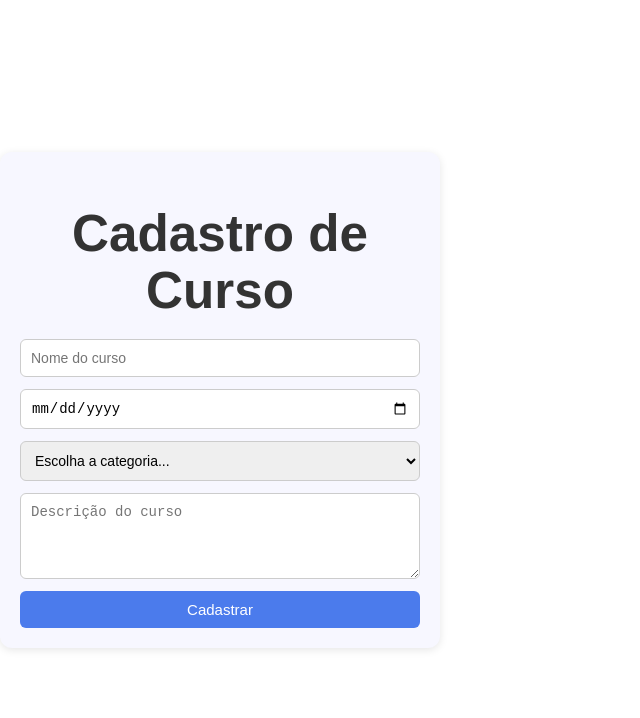
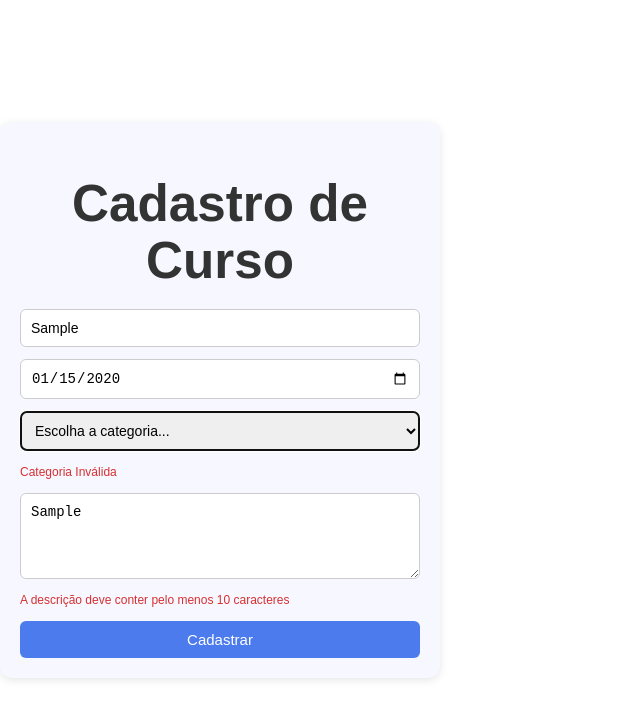
Before and after one commit to auriceliof/hashtag-FormProject, a React (Vite) app in the folder frontend/: page / in a window 1280 px wide. Both pictures are taken after typing "Sample", "2020-01-15", "Sample" into the empty fields and a click on the button "Cadastrar". Shown: the top 718 px of the page, without its empty margins (0-640 px from the left). Built offline with nearby package versions, Linux system fonts and the light colour scheme.

Commit message:
Schema with yup

```diff
--- a/frontend/src/App.jsx
+++ b/frontend/src/App.jsx
@@ -5,7 +5,30 @@ import { Controller, useForm } from "react-hook-form";
 import { yupResolver } from "@hookform/resolvers/yup";
 import * as yup from "yup";
 
-const schema = yup.object({});
+const schema = yup.object({
+  nomeCurso: yup
+  .string()
+  .required("O nome do curso é obrigatório")
+  .min(3, "O nome deve conter pelo menos 3 caracteres")
+  .max(50, "O nome deve ter no máximo 50 caracteres"),
+
+  data: yup
+  .date("Formato de data inválido")
+  .required("A data de início é obrigatória")
+  .typeError("Insira uma data válida"),
+
+  categoria: yup
+  .string()
+  .required("Escolha uma categoria")
+  .oneOf(["programação","design","marketing","outros"], "Categoria Inválida"),
+
+  descricao: yup
+  .string()
+  .required("A descrição é obrigatório")
+  .min(10, "A descrição deve conter pelo menos 10 caracteres")
+  .max(70, "A descrição deve ter no máximo 70 caracteres"),
+
+});
 
 export default function App() {
   const {
@@ -35,22 +58,11 @@ export default function App() {
       <h1>Cadastro de Curso</h1>
 
       <form onSubmit={handleSubmit(onSubmit)}>
-        {/* <Controller
-          control={control}
-          name="nomeCurso"
-          render={(field) => (
-            <input type="text" placeholder="Nome do curso" {...field} />
-          )}
-        /> */}
-
         <input
           type="text"
           placeholder="Nome do curso"
-          {...register("nomeCurso", {
-            required: "O nome do curso é obrigatório",
-          })}
+          {...register("nomeCurso")}
         />
-
         {errors.nomeCurso && (
           <span className="error">{errors.nomeCurso.message}</span>
         )}
@@ -59,7 +71,6 @@ export default function App() {
         <Controller
           control={control}
           name="data"
-          rules={{required: true}}
           render={({ field }) => (
             <input
               type="date"
@@ -69,8 +80,7 @@ export default function App() {
             />
           )}
         />
-
-          {errors.data && (
+        {errors.data && (
           <span className="error">A data de início é obrigatório</span>
         )}
 
@@ -90,6 +100,9 @@ export default function App() {
             </select>
           )}
         />
+        {errors.categoria && (
+          <span className="error">{errors.categoria.message}</span>
+        )}
 
         {/* Campo de descrição */}
         <Controller
@@ -99,6 +112,9 @@ export default function App() {
             <textarea placeholder="Descrição do curso" rows={4} {...field} />
           )}
         />
+        {errors.descricao && (
+          <span className="error">{errors.descricao.message}</span>
+        )}
 
         {/* Botão */}
         <button type="submit" disabled={isSubmitting}>
```
